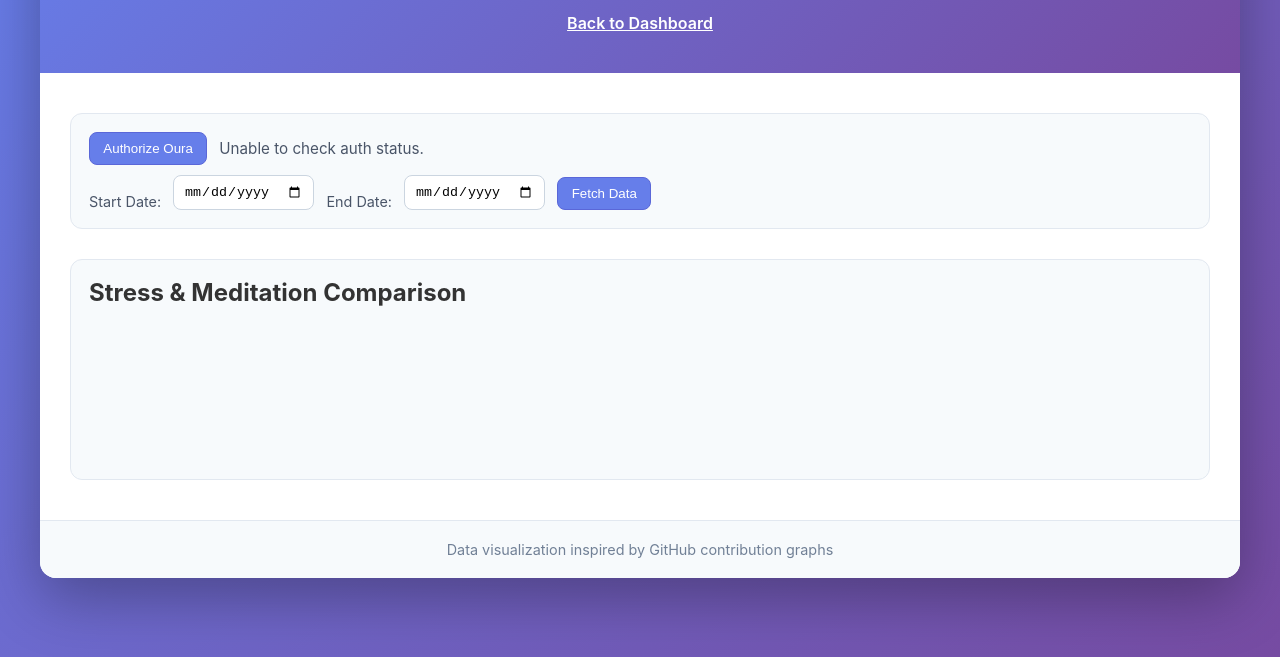
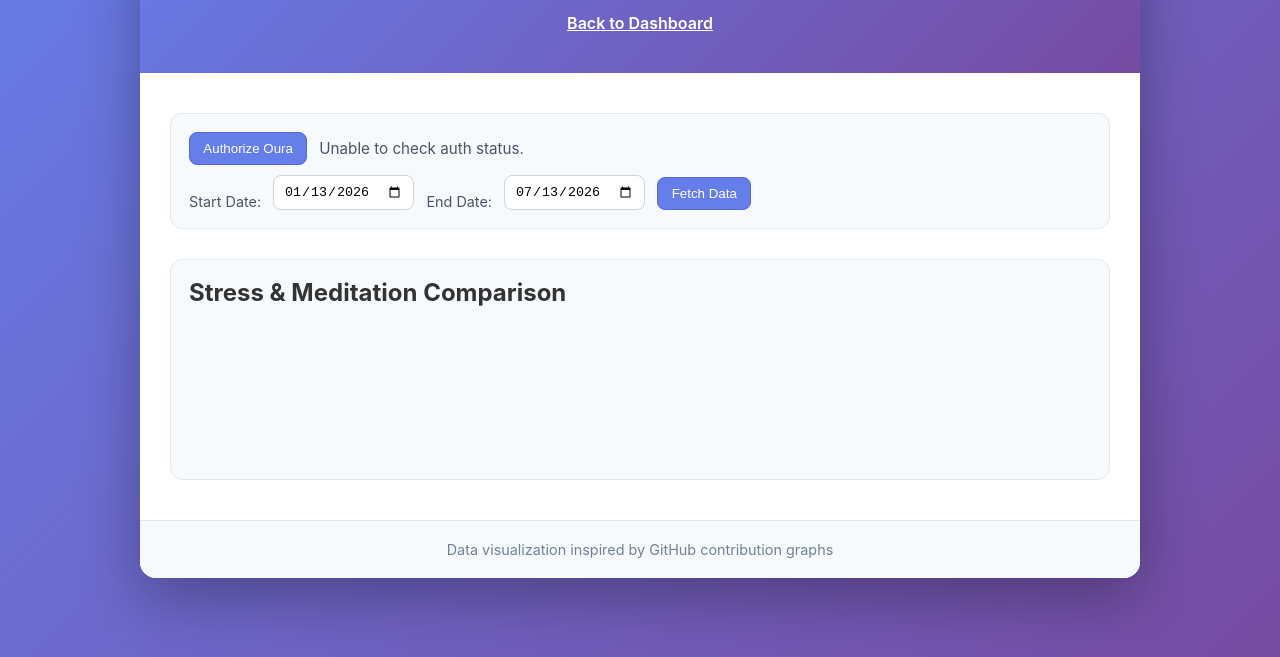
Before and after one commit to Hkly/oura-over-time, a website: page public/stress.html in a window 1280 px wide. Shown: the part 143-800 px from the top of the page. Drawn offline with nearby package versions, Linux system fonts and the light colour scheme; no server answers.

Commit message:
Auto fetch and cache last 6 months by default

```diff
--- a/public/main.js
+++ b/public/main.js
@@ -17,6 +17,21 @@ function getDateRangeFromRows(rows) {
     .sort();
   if (dates.length === 0) return null;
   return { start: dates[0], end: dates[dates.length - 1] };
+}
+
+function getLocalDateString(date = new Date()) {
+  const local = new Date(date.getTime() - date.getTimezoneOffset() * 60000);
+  return local.toISOString().slice(0, 10);
+}
+
+function getLastSixMonthsRange() {
+  const end = new Date();
+  const start = new Date(end);
+  start.setMonth(start.getMonth() - 6);
+  return {
+    start: start.toISOString().slice(0, 10),
+    end: end.toISOString().slice(0, 10)
+  };
 }
 
 function toContributionLevels(valueMap, dates, options = {}) {
@@ -280,11 +295,48 @@ function createContributionGraph(containerId, titlePrefix, metricData, valueForm
   container.appendChild(graphContainer);
 }
 
+function getCacheKey() {
+  return 'oura-dashboard-daily-cache';
+}
+
+function saveDailyCache(start, end, data) {
+  const payload = {
+    cacheDate: getLocalDateString(),
+    start,
+    end,
+    data
+  };
+  localStorage.setItem(getCacheKey(), JSON.stringify(payload));
+}
+
+function loadDailyCache() {
+  const raw = localStorage.getItem(getCacheKey());
+  if (!raw) return null;
+
+  try {
+    const payload = JSON.parse(raw);
+    if (payload?.cacheDate !== getLocalDateString()) {
+      localStorage.removeItem(getCacheKey());
+      return null;
+    }
+    if (!payload?.data) return null;
+    return payload;
+  } catch (error) {
+    localStorage.removeItem(getCacheKey());
+    return null;
+  }
+}
+
 document.addEventListener('DOMContentLoaded', function() {
   const authStatusEl = document.getElementById('authStatus');
   const resultDiv = document.getElementById('result');
   const authorizeBtn = document.getElementById('authorizeBtn');
   const form = document.getElementById('ouraForm');
+  const startInput = document.getElementById('start');
+  const endInput = document.getElementById('end');
+  const defaultRange = getLastSixMonthsRange();
+  startInput.value = defaultRange.start;
+  endInput.value = defaultRange.end;
 
   function setAuthStatus(isAuthorized) {
     authStatusEl.textContent = isAuthorized
@@ -296,9 +348,12 @@ document.addEventListener('DOMContentLoaded', function() {
     try {
       const res = await fetch('/auth/status');
       const payload = await res.json();
-      setAuthStatus(Boolean(payload.authorized));
+      const authorized = Boolean(payload.authorized);
+      setAuthStatus(authorized);
+      return authorized;
     } catch (error) {
       authStatusEl.textContent = 'Unable to check auth status.';
+      return false;
     }
   }
 
@@ -377,21 +432,51 @@ document.addEventListener('DOMContentLoaded', function() {
     }
   }
 
-  async function loadLatestSavedData() {
+  function loadCachedData() {
+    const cached = loadDailyCache();
+    if (!cached) return false;
+
+    if (cached.start) startInput.value = cached.start;
+    if (cached.end) endInput.value = cached.end;
+    renderFetchedData(cached.data, cached.start, cached.end, 'json');
+    if (!resultDiv.textContent) {
+      resultDiv.textContent = 'Loaded saved data from today.';
+    }
+    return true;
+  }
+
+  async function autoFetchLastSixMonths() {
+    const start = startInput.value || defaultRange.start;
+    const end = endInput.value || defaultRange.end;
     try {
-      const res = await fetch('/data/latest');
+      resultDiv.textContent = 'Loading last 6 months...';
+      const res = await fetch('/fetch', {
+        method: 'POST',
+        headers: { 'Content-Type': 'application/json' },
+        body: JSON.stringify({ start, end, format: 'json' })
+      });
       const payload = await res.json();
-      if (!payload.success || !payload.data) return;
-      renderFetchedData(payload.data, null, null, 'json');
-      if (!resultDiv.textContent) {
-        resultDiv.textContent = 'Loaded saved data from previous fetch.';
+      if (!payload.success) {
+        resultDiv.textContent = `Error: ${payload.error}`;
+        return false;
       }
+      resultDiv.textContent = 'Loaded last 6 months.';
+      renderFetchedData(payload.data, start, end, 'json');
+      saveDailyCache(start, end, payload.data);
+      return true;
     } catch (error) {
-      // ignore load failures; user can still fetch fresh data
+      resultDiv.textContent = `Error: ${error.message}`;
+      return false;
     }
   }
 
-  loadLatestSavedData();
+  (async function initializePage() {
+    const savedDataLoaded = loadCachedData();
+    const authorized = await refreshAuthStatus();
+    if (!savedDataLoaded && authorized) {
+      await autoFetchLastSixMonths();
+    }
+  })();
 
   form.addEventListener('submit', async function(e) {
     e.preventDefault();
@@ -417,6 +502,7 @@ document.addEventListener('DOMContentLoaded', function() {
 
       resultDiv.textContent = 'Data fetched!';
       renderFetchedData(payload.data, start, end, format);
+      saveDailyCache(start, end, payload.data);
     } catch (error) {
       resultDiv.textContent = `Error: ${error.message}`;
     }
--- a/public/styles.css
+++ b/public/styles.css
@@ -13,7 +13,7 @@ body {
 }
 
 .container {
-  max-width: 1200px;
+  max-width: 1000px;
   margin: 0 auto;
   background: white;
   border-radius: 16px;
```
Also changed, not shown: public/index.html (+1 -1 lines), README.md.
